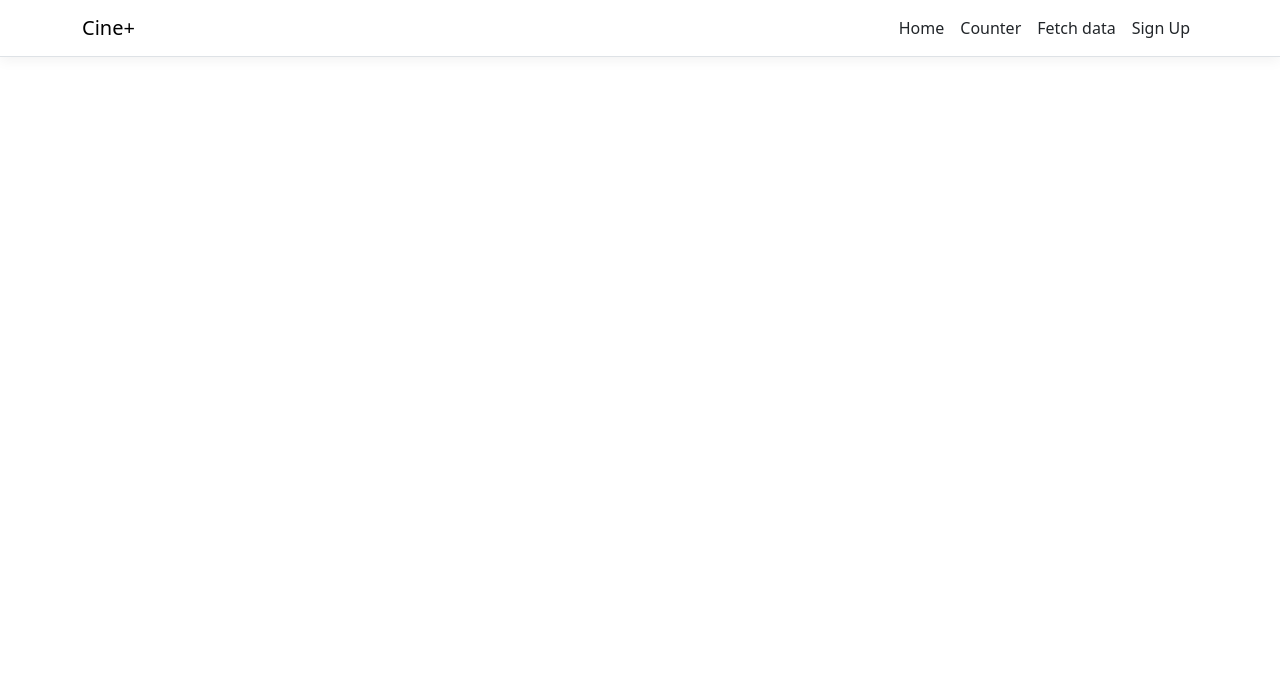
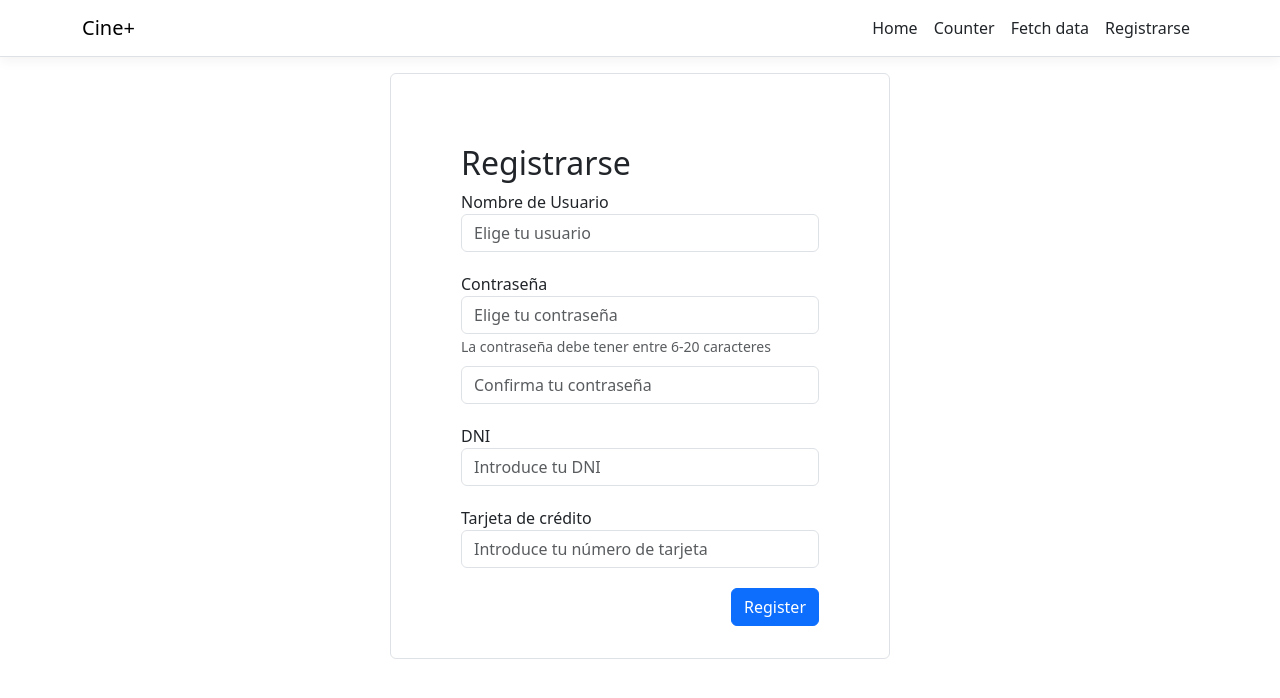
Before and after one commit to RogerMo01/cineplus, a React (Create React App) app in the folder ClientApp/: page /registrarse in a window 1280 px wide. Shown: the top 698 px of the page. Built offline with nearby package versions, Linux system fonts and the light colour scheme.

Commit message:
refactor: Change UX to Spanish

```diff
--- a/ClientApp/src/AppRoutes.tsx
+++ b/ClientApp/src/AppRoutes.tsx
@@ -25,7 +25,7 @@ const AppRoutes: AppRoute[] = [
     element: <FetchData />
   },
   {
-    path: '/sign-up',
+    path: '/registrarse',
     element: <SignUpPage />
   }
 ];
--- a/ClientApp/src/components/NavMenu.tsx
+++ b/ClientApp/src/components/NavMenu.tsx
@@ -50,7 +50,7 @@ export class NavMenu extends Component<{}, NavMenuState> {
                 <NavLink tag={Link} className="text-dark" to="/fetch-data" onClick={this.closeNavbar}>Fetch data</NavLink>
               </NavItem>
               <NavItem>
-                <NavLink tag={Link} className="text-dark" to="/sign-up" onClick={this.closeNavbar}>Sign Up</NavLink>
+                <NavLink tag={Link} className="text-dark" to="/registrarse" onClick={this.closeNavbar}>Registrarse</NavLink>
               </NavItem>
             </ul>
           </Collapse>
--- a/ClientApp/src/components/PasswordInput.tsx
+++ b/ClientApp/src/components/PasswordInput.tsx
@@ -21,7 +21,7 @@ function PasswordInput(props: Props) {
 
   return (
     <>
-      {props.showHeader && <label htmlFor={props.id}>Password</label>}
+      {props.showHeader && <label htmlFor={props.id}>Contraseña</label>}
       <input
         type="password"
         className="form-control"
@@ -31,7 +31,7 @@ function PasswordInput(props: Props) {
       />
       {props.showHeader && (
         <small id="passwordHelp" className="form-text text-muted">
-          Password must be between 6-20 characters
+          La contraseña debe tener entre 6-20 caracteres
         </small>
       )}
     </>
--- a/ClientApp/src/components/SignUpForm.tsx
+++ b/ClientApp/src/components/SignUpForm.tsx
@@ -6,40 +6,39 @@ function SignUpForm() {
   return (
     <div className="form-container border rounded custom-padding">
       <form>
-        <h2>Sign Up</h2>
+        <h2>Registrarse</h2>
         <div className="form-group form-element">
-          <label htmlFor="usernameInput">Username</label>
+          <label htmlFor="usernameInput">Nombre de Usuario</label>
           <input
             className="form-control"
             id="usernameInput"
-            placeholder="Choose username"
+            placeholder="Elige tu usuario"
           />
         </div>
         <div className="form-element">
           <div className="mb-2">
-            <PasswordInput id="passInput" placeholder="Choose your password" showHeader={true} />
-
+            <PasswordInput id="passInput" placeholder="Elige tu contraseña" showHeader={true} />
           </div>
           <div>
-            <PasswordInput id="passInput2" placeholder="Confirm your password" showHeader={false} />
+            <PasswordInput id="passInput2" placeholder="Confirma tu contraseña" showHeader={false} />
           </div>
         </div>
 
         <div className="form-group form-element">
-          <label htmlFor="idCard">Identification Card</label>
+          <label htmlFor="idCard">DNI</label>
           <input
             className="form-control"
             id="idCard"
-            placeholder="Enter your Identification Card number"
+            placeholder="Introduce tu DNI"
           />
         </div>
 
         <div className="form-group form-element">
-          <label htmlFor="creditCardInput">Credit Card</label>
+          <label htmlFor="creditCardInput">Tarjeta de crédito</label>
           <input
             className="form-control"
             id="creditCardInput"
-            placeholder="Enter your credit card number"
+            placeholder="Introduce tu número de tarjeta"
           />
         </div>
 
```
